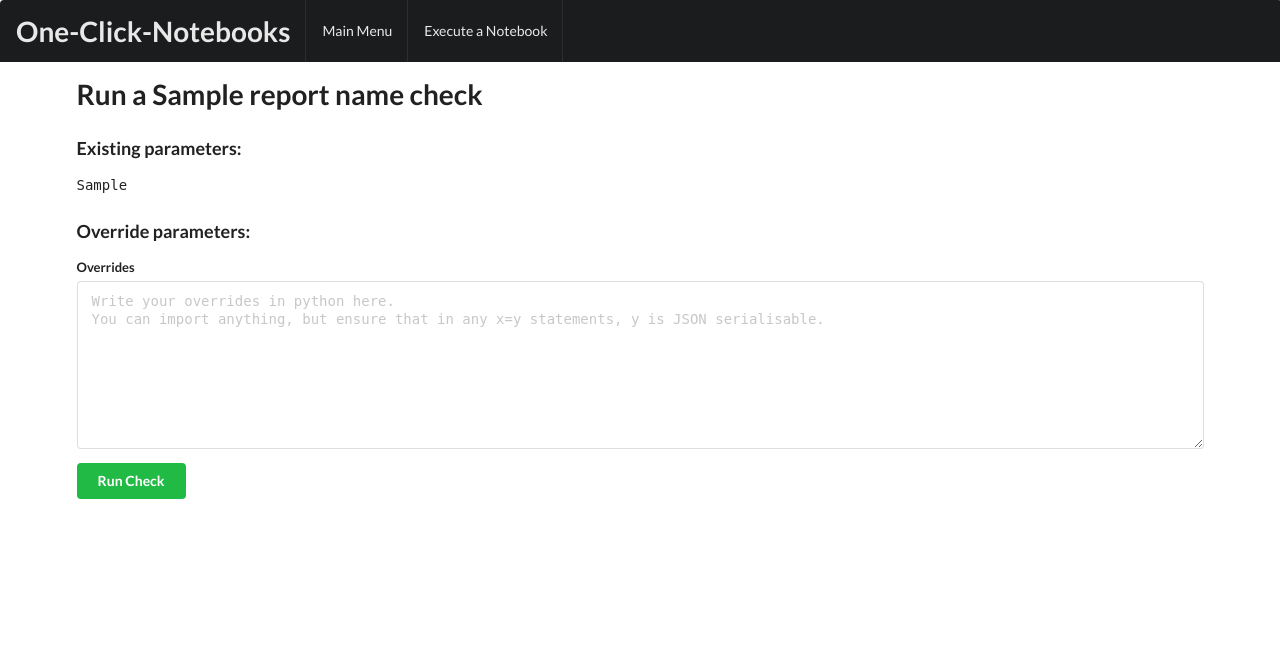
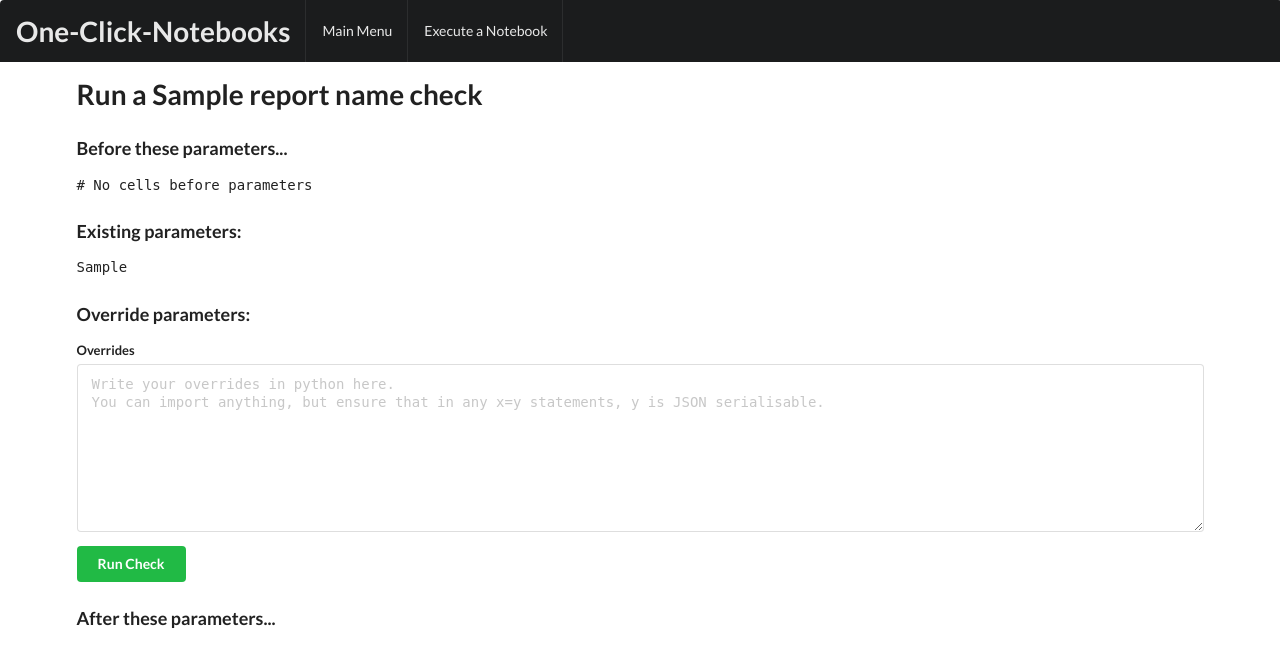
Before and after one commit to edf825/notebooker, a Flask app: template man/notebooker/templates/run_report.html in a window 1280 px wide. Shown: the top 667 px of the page. Run offline with Flask 2, Linux system fonts and the light colour scheme; the template is opened without the code that fills it: most values are stand-ins (such as "Sample title", 1, 10 or a date in 2020); parts of the project's set-up code (start-up, migrations or seed data) failed here and were passed over; some libraries are stand-ins or nearby versions.

Commit message:
DS-254: adding preview of notebook code to "run_report" ui

```diff
--- a/man/notebooker/main.py
+++ b/man/notebooker/main.py
@@ -4,6 +4,8 @@ import functools
 import json
 import sys
 import time
+
+import nbformat
 import os
 import shutil
 import threading
@@ -15,7 +17,9 @@ import papermill as pm
 import requests
 from ahl.logging import get_logger
 from flask import Flask, render_template, request, jsonify, url_for, abort, Response
-from typing import Dict, Any, Tuple, List
+from nbconvert import HTMLExporter
+from traitlets.config import Config
+from typing import Dict, Any, Tuple, List, Optional
 
 from man.notebooker import execute_notebook, results
 from man.notebooker.caching import set_cache, get_cache
@@ -60,17 +64,64 @@ def delete_report(job_id):
 
 # ------------------ Running checks ---------------- #
 
+def _get_metadata_cell_idx(notebook):
+    # type: (nbformat.NotebookNode) -> Optional[int]
+    for idx, cell in enumerate(notebook['cells']):
+        tags = cell.get('metadata', {}).get('tags', [])
+        if 'parameters' in tags:
+            return idx
+    return None
+
+
+def _get_preview(report_name, is_suffix):
+    cached = get_cache(('preview', report_name, is_suffix))
+    if cached:
+        return cached
+    path = execute_notebook.generate_ipynb_from_py(TEMPLATE_BASE_DIR, report_name)
+    nb = nbformat.read(path, as_version=nbformat.v4.nbformat)
+    metadata_idx = _get_metadata_cell_idx(nb)
+    exporter = HTMLExporter(config=Config())
+    html = ''
+    if metadata_idx is not None:
+        if is_suffix:
+            nb['cells'] = nb['cells'][metadata_idx+1:]
+        else:
+            nb['cells'] = nb['cells'][:metadata_idx]
+        html, _ = exporter.from_notebook_node(nb) if nb['cells'] else ('', '')
+    set_cache(('preview', report_name, is_suffix), html, timeout=120)
+    return html
+
+
+@flask_app.route('/run_report/get_prefix/<report_name>', methods=['GET'])
+def run_report_get_prefix(report_name):
+    if report_name not in get_all_possible_checks():
+        return ''
+    return _get_preview(report_name, False)
+
+
+@flask_app.route('/run_report/get_suffix/<report_name>', methods=['GET'])
+def run_report_get_suffix(report_name):
+    if report_name not in get_all_possible_checks():
+        return ''
+    return _get_preview(report_name, True)
+
+
 @flask_app.route('/run_report/<report_name>', methods=['GET'])
 def run_report_http(report_name):
     path = execute_notebook.generate_ipynb_from_py(TEMPLATE_BASE_DIR, report_name)
-    nb = pm.read_notebook(path)
-    metadata = [cell for cell in nb.node.cells if 'parameters' in cell.get('metadata', {}).get('tags', [])]
+    nb = nbformat.read(path, as_version=nbformat.v4.nbformat)
+    metadata_idx = _get_metadata_cell_idx(nb)
     parameters_as_html = ''
-    if metadata:
-        parameters_as_html = metadata[0]['source'].strip()
+    has_prefix = has_suffix = False
+    if metadata_idx is not None:
+        metadata = nb['cells'][metadata_idx]
+        parameters_as_html = metadata['source'].strip()
+        has_prefix, has_suffix = bool(nb['cells'][:metadata_idx]), bool(nb['cells'][metadata_idx+1:])
 
     return render_template('run_report.html',
                            parameters_as_html=parameters_as_html,
+                           has_prefix=has_prefix,
+                           has_suffix=has_suffix,
                            report_name=report_name,
                            all_reports=get_all_possible_checks())
 
--- a/man/notebooker/templates/run_report.html
+++ b/man/notebooker/templates/run_report.html
@@ -6,11 +6,27 @@
     <head>
 
     <script type="application/javascript" src="{{ url_for('static', filename='run_report.js') }}"></script>
+    <script>
+      function resizeIframe(obj) {
+        obj.style.height = obj.contentWindow.document.body.scrollHeight + 'px';
+        obj.style.width = obj.contentWindow.document.body.scrollWidth + 'px';
+      }
+    </script>
     </head>
     <body>
         {{ header.sidebar(all_reports) }}
         <div class="ui container">
             <h1>Run a {{report_name}} check</h1>
+            <h3>Before these parameters...</h3>
+            {% if has_prefix %}
+                <iframe class="thirteen wide column"
+                        style="width:100%; border:none;"
+                        scrolling="no"
+                        src="/run_report/get_prefix/{{ report_name }}"
+                        onload="resizeIframe(this)"></iframe>
+            {% else %}
+                <code># No cells before parameters</code>
+            {% endif %}
             <h3>Existing parameters:</h3>
             <code>{{parameters_as_html|safe}}</code>
             <h3>Override parameters:</h3>
@@ -25,6 +41,14 @@ You can import anything, but ensure that in any x=y statements, y is JSON serial
                 </div>
                 <button class="positive ui button" id="runCheck">Run Check</button>
             </form>
+            <h3>After these parameters...</h3>
+            {% if has_suffix %}
+                <iframe class="thirteen wide column"
+                        style="width:100%; border:none;"
+                        scrolling="no"
+                        src="/run_report/get_suffix/{{ report_name }}"
+                        onload="resizeIframe(this)"></iframe>
+            {% endif %}
         </div>
     </body>
 </html>
```
